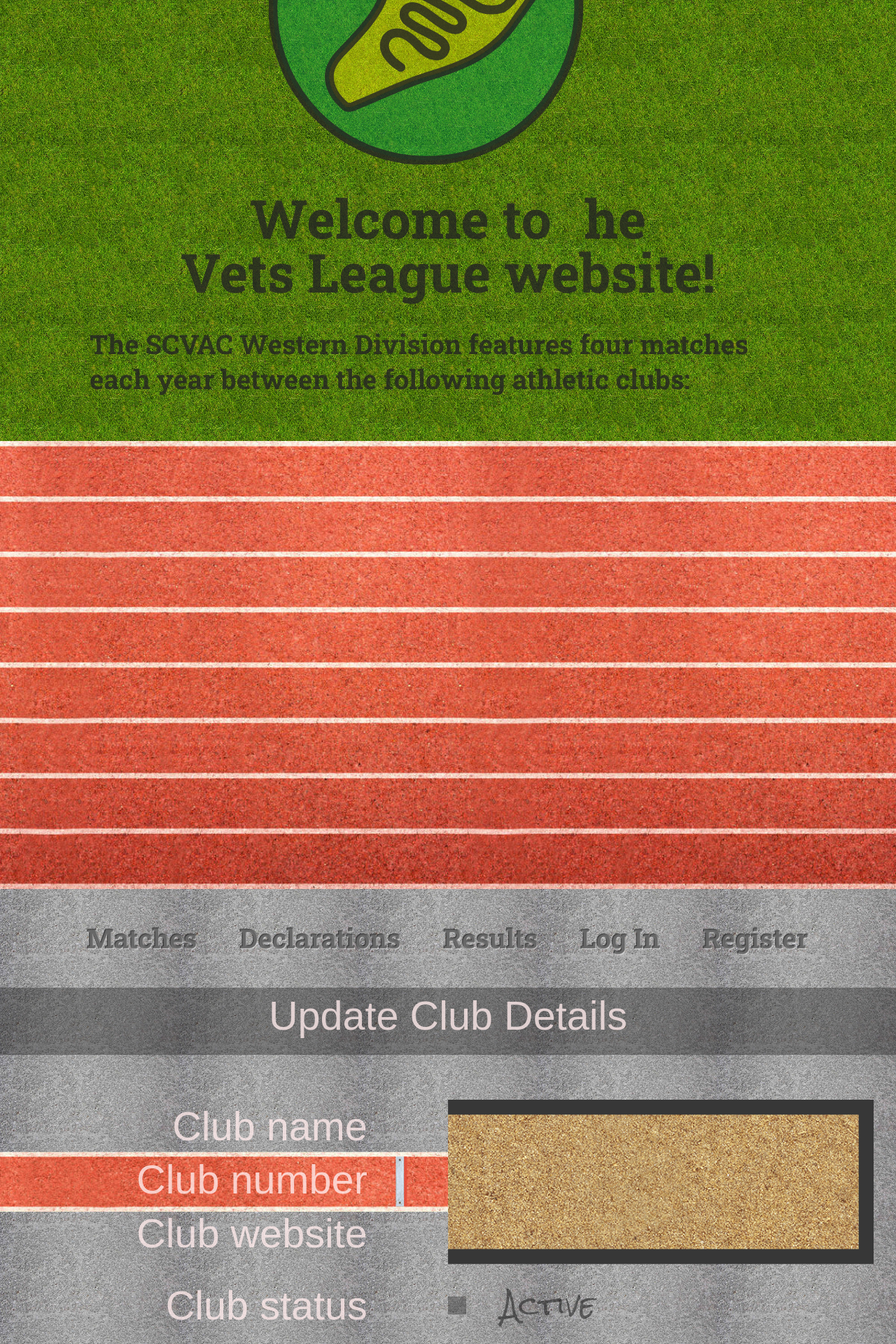
After one commit to Jegouar/athletics-league, a Flask app: template templates/edit_club.html in a window 1280 px wide. The commit adds this page. Shown: the part 560-2480 px from the top of the page at 70% size. Run offline with Flask 2, Linux system fonts and the light colour scheme; the template is opened without the code that fills it, so the values that code supplies are empty; some libraries are stand-ins or nearby versions; some web fonts are replaced.

Commit message:
Wire up club editing link

```diff
--- a/app.py
+++ b/app.py
@@ -27,6 +27,23 @@ def welcome():
     access = mongo.db.users.find_one(
         {"username": session["user"]})["access"]
     return render_template("welcome.html", clubs=clubs, access=access)
+
+
+@app.route("/edit_club/<club_id>", methods=["GET", "POST"])
+def edit_club(club_id):
+    if request.method == "POST":
+        submit = {
+            "club_name": request.form.get("club_name"),
+            "club_number": request.form.get("club_number"),
+            "club_website": request.form.get("club_website"),
+            "club_status": request.form.get("club_status")
+        }
+        mongo.db.clubs.update({"_id": ObjectId(club_id)}, submit)
+        flash("Club information successfully updated")
+        return redirect(url_for("welcome"))
+
+    club = mongo.db.clubs.find_one({"_id": ObjectId(club_id)})
+    return render_template("edit_club.html", club=club)
 
 
 @app.route("/register", methods=["GET", "POST"])
--- a/static/styles/track.css
+++ b/static/styles/track.css
@@ -287,7 +287,7 @@
     }
 }
 
-#track ul li .button {
+#track ul li .button a {
     width: fit-content;
     padding: 0 1vw;
     display: inline-block;
--- /dev/null
+++ b/templates/edit_club.html
@@ -0,0 +1,58 @@
+{% extends "welcome.html" %}
+{% block content %}
+
+    <link rel="stylesheet" href="{{ url_for('static', filename='styles/noanimation.css') }}" type="text/css">
+    <link rel="stylesheet" href="{{ url_for('static', filename='styles/longjump.css') }}" type="text/css">
+
+    <section>
+        <div id="title">
+            <p>Update Club Details</p>
+        </div>
+        <form id="edit_club" autocomplete="off" method="POST" action="{{ url_for('edit_club', club_id=club._id) }}">
+            <div id="longjump">
+                <div>
+                    <label for="club_name">Club name</label>
+                    <input type="text" id="club_name" name="club_name" required>
+                </div>
+                <div>
+                    <label for="club_number">Club number</label>
+                    <input type="text" id="club_number" name="club_number" required>
+                </div>
+                <div>
+                    <label for="club_website">Club website</label>
+                    <input type="text" id="club_website" name="club_website" required>
+                </div>
+            </div>
+            <div id="roles">
+                <div id="left">
+                    <label for="club_status">Club status</label>
+                    {% with messages = get_flashed_messages() %}
+                        {% if messages %}
+                            {% for message in messages %}
+                                <h2>{{ message }}</h2>
+                            {% endfor %}
+                        {% endif %}
+                    {% endwith %}
+                </div>
+                <div id="right">
+                    <label>Active
+                        <input type="radio" id="active" name="club_status" value="active">
+                        <span class="checkmark"></span>
+                    </label>
+                    <label>Inactive
+                        <input type="radio" id="inactive" name="club_status" value="inactive">
+                        <span class="checkmark"></span>
+                    </label>
+                </div>
+            </div>
+            <div id="buttons">
+                <input type="reset" value="Reset">
+                <input type="submit" value="Submit">
+            </div>
+        </form>
+    </section>
+
+    <script src="{{ url_for('static', filename='scripts/numbers.js') }}"></script>
+    <script src="{{ url_for('static', filename='scripts/clubs.js') }}"></script>
+
+{% endblock %}
--- a/templates/welcome.html
+++ b/templates/welcome.html
@@ -69,7 +69,7 @@
             {% for club in clubs %}
                 <li>
                     {% if access == "full" %}
-                        <span class="button">Edit</span>
+                        <span class="button"><a href="{{ url_for('edit_club', club_id=club._id) }}">Edit</a></span>
                     {% endif %}
                     <a href="{{ club.club_website }}">{{ club.club_name }}</a>
                     <span>
```
